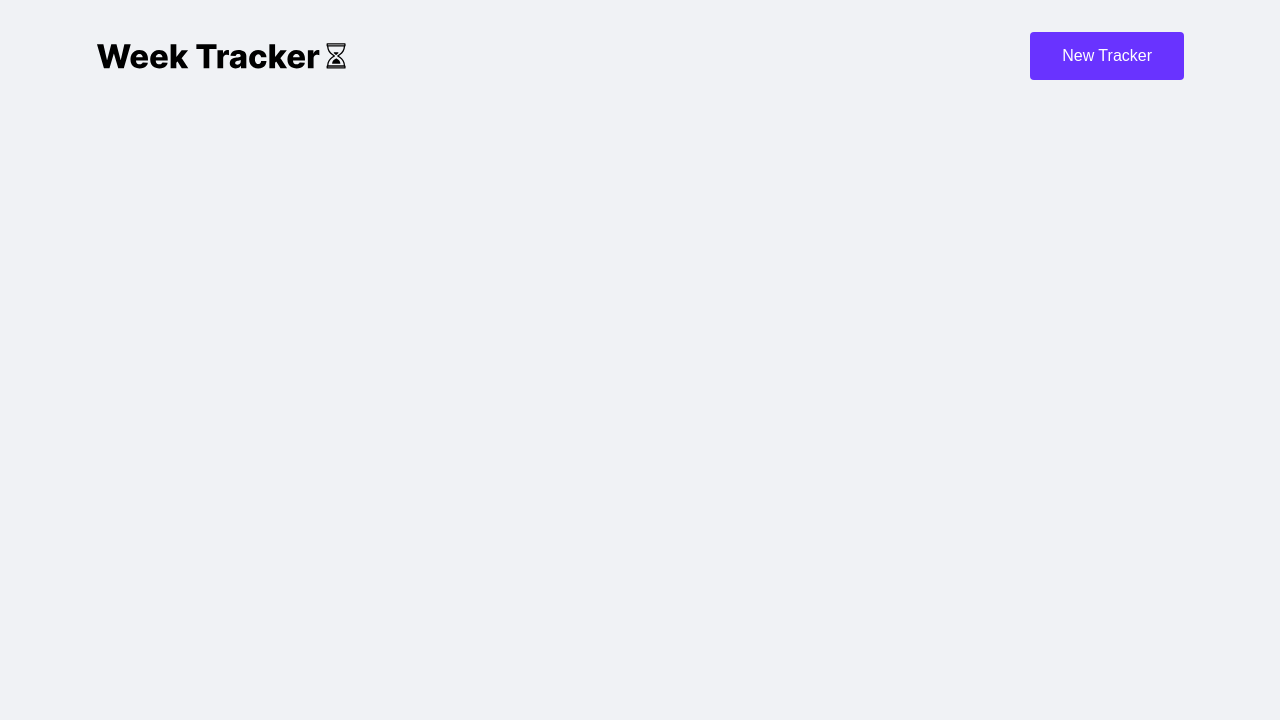
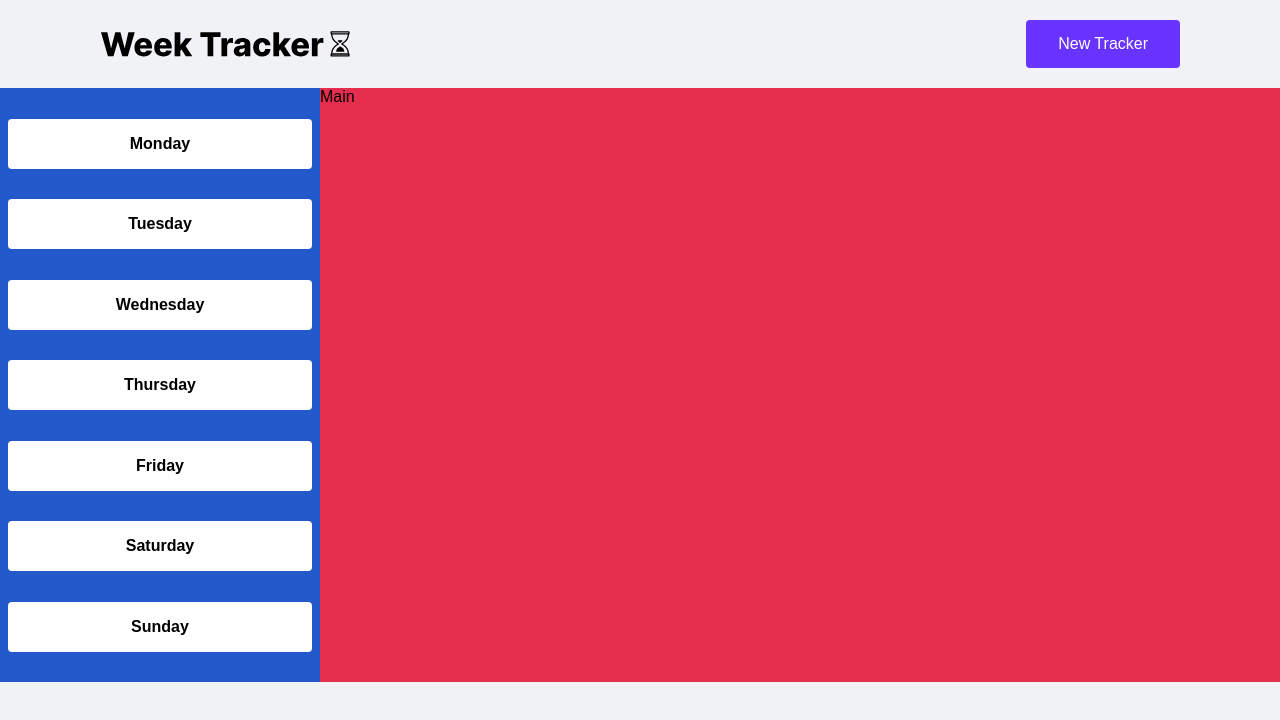
Before and after one commit to DarlonHenrique/week-tracker, a Next.js app: page / in a window 1280 px wide. Shown: the top 720 px of the page. Built offline with nearby package versions, Linux system fonts and the light colour scheme.

Commit message:
feat(components): create main and nav

```diff
--- a/components/Header/styles.ts
+++ b/components/Header/styles.ts
@@ -3,7 +3,7 @@ import styled from 'styled-components'
 export const HeaderContainer = styled.header`
   max-width: 1120px;
   margin: 0 auto;
-  padding: 2rem 1rem 12rem;
+  padding: 20px 20px;
   display: flex;
   align-items: center;
   justify-content: space-between;
--- /dev/null
+++ b/components/Main/index.tsx
@@ -0,0 +1,12 @@
+import React from 'react'
+import { Nav } from '../Nav'
+import { MainContainer } from './styles'
+
+export function Main() {
+  return (
+    <MainContainer>
+      <Nav />
+      Main
+    </MainContainer>
+  )
+}
--- /dev/null
+++ b/components/Main/styles.ts
@@ -0,0 +1,8 @@
+import styled from 'styled-components'
+
+export const MainContainer = styled.main`
+  background-color: var(--red);
+  height: 100%;
+  display: grid;
+  grid-template-columns: 1fr 3fr;
+`
--- /dev/null
+++ b/components/Nav/index.tsx
@@ -0,0 +1,18 @@
+import React from 'react'
+import { NavContainer } from './styles'
+
+export function Nav() {
+  return (
+    <NavContainer>
+      <ul>
+        <li>Monday</li>
+        <li>Tuesday</li>
+        <li>Wednesday</li>
+        <li>Thursday</li>
+        <li>Friday</li>
+        <li>Saturday</li>
+        <li>Sunday</li>
+      </ul>
+    </NavContainer>
+  )
+}
--- /dev/null
+++ b/components/Nav/styles.tsx
@@ -0,0 +1,31 @@
+import styled from 'styled-components'
+
+export const NavContainer = styled.nav`
+  display: flex;
+  flex-direction: column;
+  align-items: center;
+  justify-content: center;
+  background-color: var(--blue);
+
+  ul {
+    list-style: none;
+    width: 100%;
+    height: 100%;
+
+    li {
+      background-color: #fff;
+      border-radius: 0.25rem;
+      padding: 1rem;
+      margin: 1.91rem 0.5rem;
+      text-align: center;
+      font-size: 1rem;
+      font-weight: bold;
+      cursor: pointer;
+      transition: all 0.2s ease-in-out;
+
+      &:hover {
+        filter: brightness(0.9);
+      }
+    }
+  }
+`
--- a/package.json
+++ b/package.json
@@ -1,6 +1,6 @@
 {
   "name": "week-track",
-  "version": "0.2.0",
+  "version": "0.3.0",
   "private": true,
   "scripts": {
     "dev": "next dev",
--- a/pages/index.tsx
+++ b/pages/index.tsx
@@ -1,4 +1,5 @@
 import type { NextPage } from 'next'
+import { Main } from '../components/Main'
 import Head from 'next/head'
 import { Header } from '../components/Header'
 import { GlobalStyle } from '../styles/global'
@@ -13,6 +14,7 @@ const Home: NextPage = () => {
         <link rel='icon' href='/hourglass.svg' />
       </Head>
       <Header />
+      <Main />
     </>
   )
 }
```
